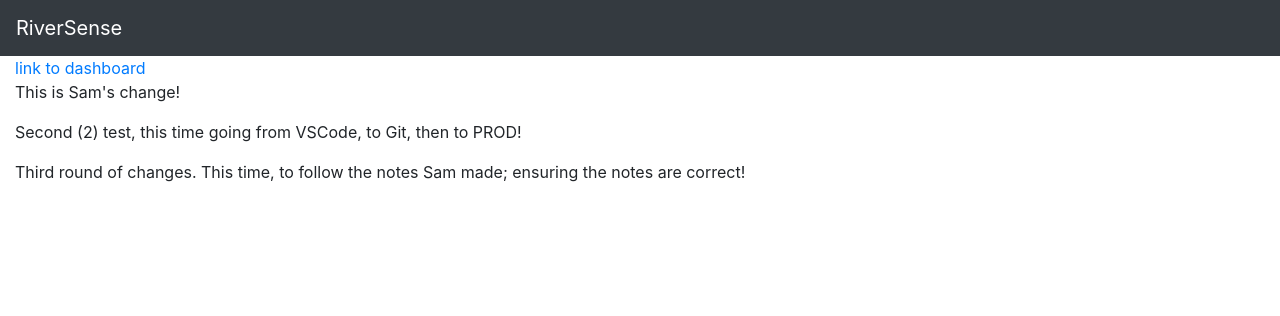
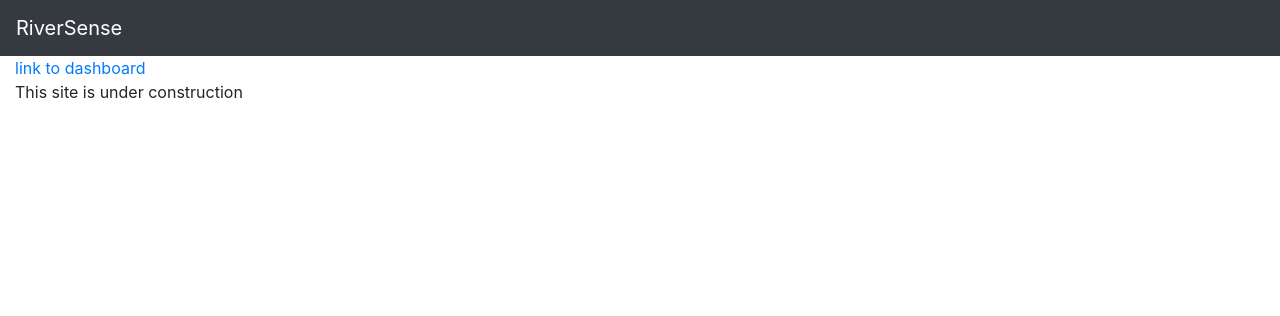
Before and after one commit to zachkohl/Rubicon_Sensors, a Flask app: page / in a window 1280 px wide. Shown: the top 316 px of the page. Run offline with Flask 2, Linux system fonts and the light colour scheme; some libraries are stand-ins or nearby versions.

Commit message:
Changed homepage to say under construction

```diff
--- a/templates/home.html
+++ b/templates/home.html
@@ -8,9 +8,8 @@
   <div class = 'row'>
     <div class = 'col-lg-12'>
 <a href ="/dashboard.html">link to dashboard</a>
-<p>This is Sam's change!</p>
-<p>Second (2) test, this time going from VSCode, to Git, then to PROD!</p>
-<p>Third round of changes. This time, to follow the notes Sam made; ensuring the notes are correct!</p>
+<p>This site is under construction</p>
+
 
 
 </div>
```
